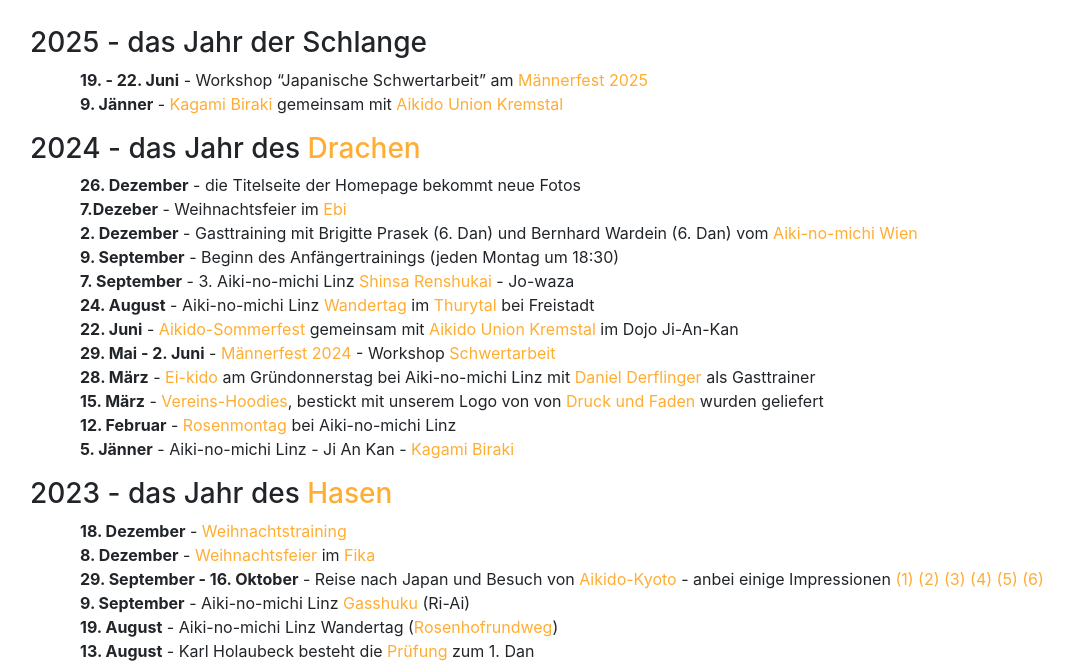
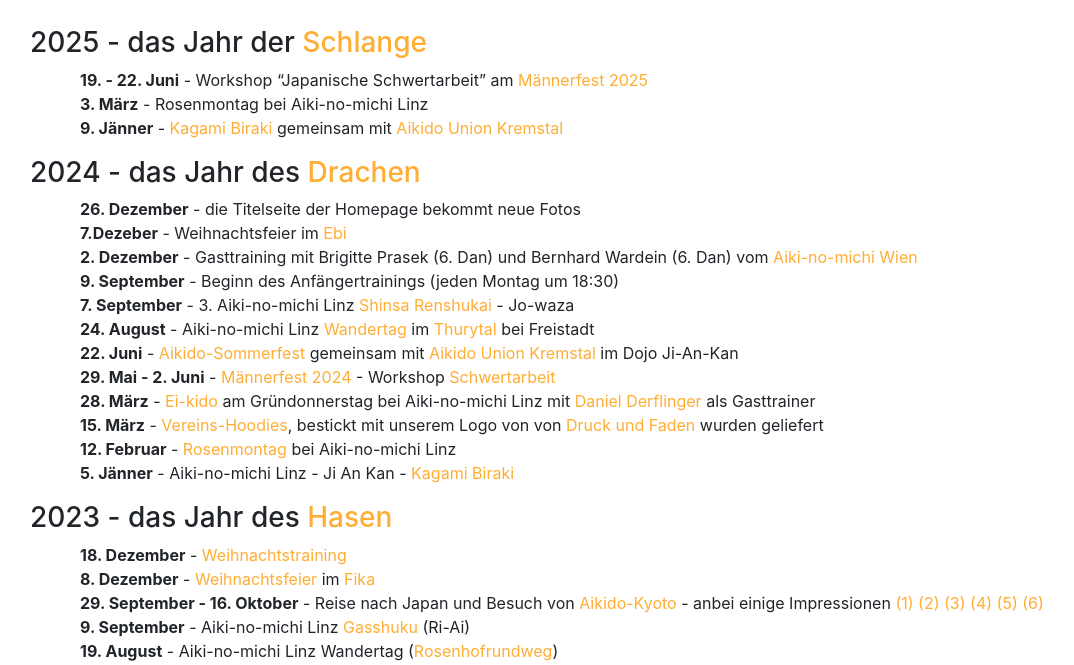
Before and after one commit to TWachs/aikinomichi-linz, a Jekyll site: the page built from aktuelles.md, in a window 1280 px wide and 900 px high, scrolled down 350 px, cut to the strip 235-900 px from the top of the window. Shown: the whole strip, without its empty margins (55-1129 px from the left). Built offline with Jekyll 4.4.1, drawn with Linux system fonts in a browser that asks for light colours; nearby versions of some CDN libraries.

Commit message:
Update aktuelles.md

```diff
--- a/aktuelles.md
+++ b/aktuelles.md
@@ -8,8 +8,9 @@
 
 <iframe width="560" height="315" style="display:block; margin: 0 auto 30px auto;" src="https://www.youtube.com/embed/DrgovmdFho8" title="YouTube video player" frameborder="0" allow="accelerometer; autoplay; clipboard-write; encrypted-media; gyroscope; picture-in-picture; web-share" allowfullscreen></iframe>
 
-### 2025 - das Jahr der Schlange
+### 2025 - das Jahr der [Schlange](https://www.facebook.com/photo/?fbid=1132203962248147&set=a.441578571310693){:target="_blank"}
 * **19. - 22. Juni** - Workshop "Japanische Schwertarbeit" am [Männerfest 2025](https://www.maennerfestival.at/festival.html){:target="_blank"}
+* **3. März** - Rosenmontag bei Aiki-no-michi Linz
 * **9. Jänner** - [Kagami Biraki](https://www.facebook.com/photo/?fbid=1061567042645173&set=a.441578571310693){:target="_blank"} gemeinsam mit [Aikido Union Kremstal](https://www.facebook.com/profile.php?id=61557020004810){:target="_blank"}
 
 ### 2024 - das Jahr des [Drachen](https://www.facebook.com/photo/?fbid=858191322982747&set=a.441578571310693&notif_id=1704027669781123&notif_t=feedback_reaction_generic&ref=notif){:target="_blank"}
```
